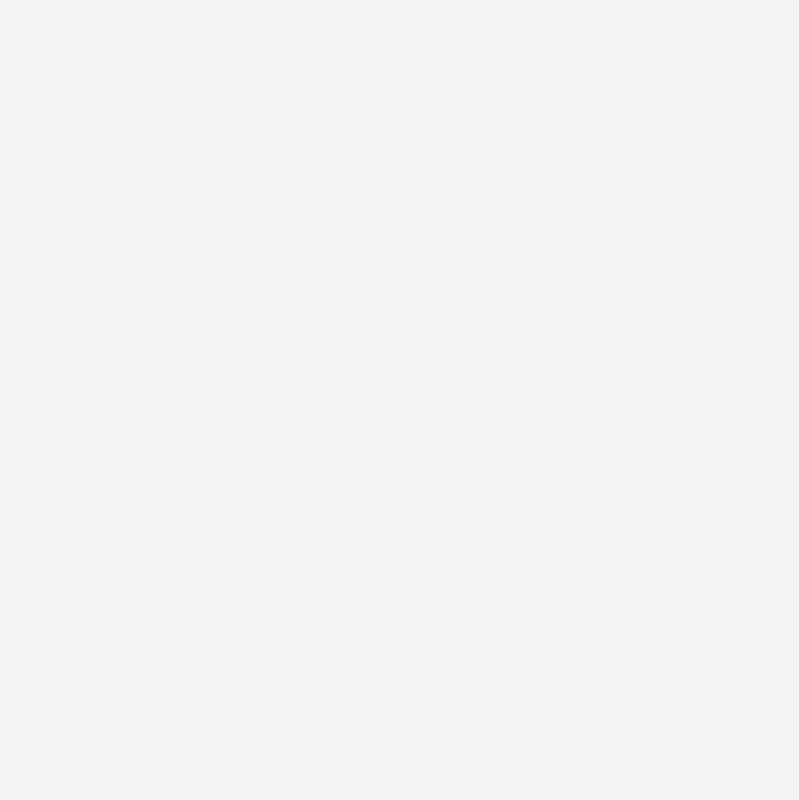
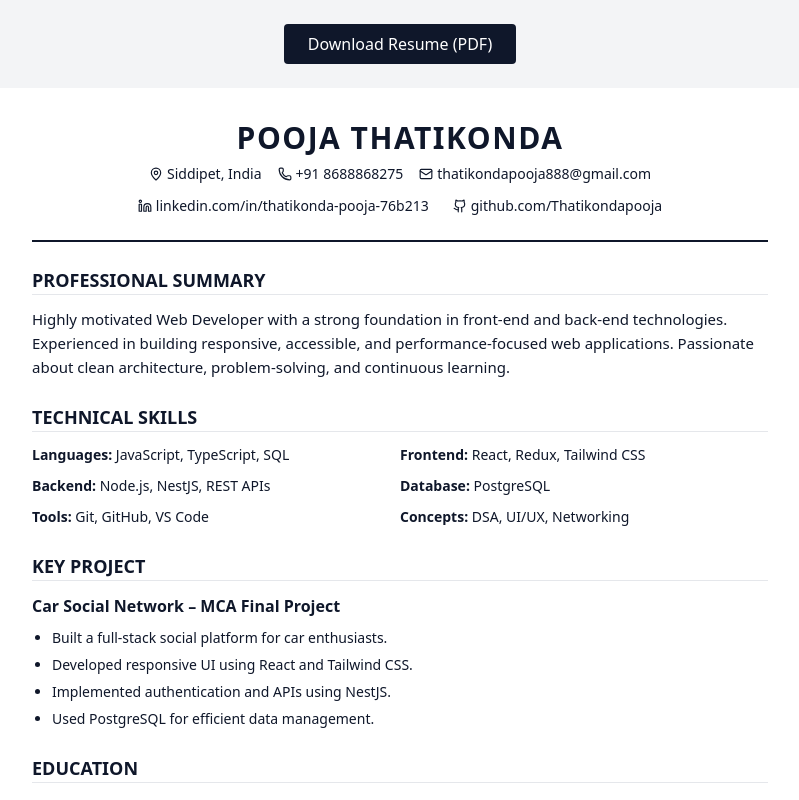
Before and after one commit to Thatikondapooja/trello_app_cfrontend-, a React (Create React App) app: page /ResumeView in a window 1280 px wide. Before the commit this address had no page. Shown: the top 800 px of the page, without its empty margins (240-1039 px from the left). Built offline with nearby package versions, Linux system fonts and the light colour scheme.

Commit message:
drag and drop madification.

```diff
--- a/package.json
+++ b/package.json
@@ -16,6 +16,7 @@
     "@types/react": "^19.2.7",
     "@types/react-dom": "^19.2.3",
     "axios": "^1.13.2",
+    "lucide-react": "^0.562.0",
     "react": "^19.2.3",
     "react-dom": "^19.2.3",
     "react-redux": "^9.2.0",
--- a/src/component/TaskCard.tsx
+++ b/src/component/TaskCard.tsx
@@ -1,52 +1,30 @@
-import { useSortable } from "@dnd-kit/sortable";
+import { useDraggable } from "@dnd-kit/core";
 import { CSS } from "@dnd-kit/utilities";
+import { Card } from "../features/auth/card/types";
 
-interface Props {
-    id: number;
-    title: string;
-}
-
-const TaskCard = ({ id, title }: Props) => {
-    const {
-        attributes,
-        listeners,
-        setNodeRef,
-        transform,
-        transition,
-        isDragging,
-    } = useSortable({
-        id,
+export default function TaskCard({ card }: { card: Card }) {
+    const { setNodeRef, listeners, attributes, transform } = useDraggable({
+        id: `card-${card.id}`,
         data: {
-            type: 'card',
-            card: { id, title }
-        }
+            type: "CARD",
+            cardId: card.id,
+            listId: card.listId,
+        },
     });
 
     const style = {
-        transform: CSS.Transform.toString(transform),
-        transition,
+        transform: CSS.Translate.toString(transform),
     };
 
     return (
         <div
             ref={setNodeRef}
+            {...listeners}
+            {...attributes}
             style={style}
-            {...attributes}
-            {...listeners}
-            className={`
-                bg-white rounded-xl p-3 shadow-sm
-                hover:shadow-md transition-all
-                cursor-grab active:cursor-grabbing
-                border border-gray-100 hover:border-purple-200
-                group
-                ${isDragging ? 'mb-2 opacity-30' : 'opacity-100'}
-            `}
+            className="bg-white p-3 rounded-lg shadow cursor-grab active:cursor-grabbing"
         >
-            <p className="text-sm text-gray-700 font-medium group-hover:text-purple-600 transition-colors">
-                {title}
-            </p>
+            {card.title}
         </div>
     );
-};
-
-export default TaskCard;
+}
--- a/src/features/auth/card/cardSlice.ts
+++ b/src/features/auth/card/cardSlice.ts
@@ -4,7 +4,7 @@ import { createCard, fetchCardsByList, moveCardThunk } from "./cardThunks";
 interface Card {
     id: number;
     title: string;
-    listId: string;
+    listId: number;
 }
 
 interface CardState {
--- a/src/features/auth/card/cardThunks.ts
+++ b/src/features/auth/card/cardThunks.ts
@@ -9,7 +9,7 @@ import api from "../../../services/api";
 export const createCard = createAsyncThunk(
     "card/create",
     async (
-        payload: { title: string; listId: string },
+        payload: { title: string; listId: number },
         { rejectWithValue }
     ) => {
         try {
@@ -24,7 +24,7 @@ export const createCard = createAsyncThunk(
 // cardThunks.ts
 export const fetchCardsByList = createAsyncThunk(
     "card/fetchByList",
-    async (listId: string, { rejectWithValue }) => {
+    async (listId: number, { rejectWithValue }) => {
         try {
             const res = await api.get(`/cards/list/${listId}`);
             return { listId, cards: res.data };
--- /dev/null
+++ b/src/resume.tsx
@@ -0,0 +1,127 @@
+import { Mail, MapPin, Phone, Linkedin, Github } from "lucide-react"
+import { useRef } from "react"
+import { useReactToPrint } from "react-to-print"
+
+export default function ResumeView() {
+    const resumeRef = useRef()
+
+    const handleDownloadPDF = useReactToPrint({
+        content: () => resumeRef.current,
+        documentTitle: "Pooja_Thatikonda_Resume",
+    })
+
+    return (
+        <>
+            {/* Download Button */}
+            <div className="flex justify-center my-6">
+                <button
+                    onClick={handleDownloadPDF}
+                    className="px-6 py-2 bg-slate-900 text-white rounded hover:bg-slate-800 transition"
+                >
+                    Download Resume (PDF)
+                </button>
+            </div>
+
+            {/* Resume */}
+            <div
+                ref={resumeRef}
+                className="max-w-[800px] mx-auto p-8 bg-white text-slate-900 font-sans leading-relaxed"
+            >
+                {/* Header */}
+                <header className="text-center border-b-2 border-slate-900 pb-6 mb-6">
+                    <h1 className="text-3xl font-bold uppercase tracking-wider mb-2">
+                        Pooja Thatikonda
+                    </h1>
+
+                    <div className="flex flex-wrap justify-center gap-4 text-sm">
+                        <span className="flex items-center gap-1">
+                            <MapPin size={14} /> Siddipet, India
+                        </span>
+                        <span className="flex items-center gap-1">
+                            <Phone size={14} /> +91 8688868275
+                        </span>
+                        <span className="flex items-center gap-1">
+                            <Mail size={14} /> thatikondapooja888@gmail.com
+                        </span>
+                    </div>
+
+                    <div className="flex justify-center gap-6 mt-3 text-sm font-medium">
+                        <span className="flex items-center gap-1">
+                            <Linkedin size={14} /> linkedin.com/in/thatikonda-pooja-76b213
+                        </span>
+                        <span className="flex items-center gap-1">
+                            <Github size={14} /> github.com/Thatikondapooja
+                        </span>
+                    </div>
+                </header>
+
+                {/* Professional Summary */}
+                <section className="mb-6">
+                    <h2 className="text-lg font-bold uppercase border-b mb-3">
+                        Professional Summary
+                    </h2>
+                    <p className="text-[15px] leading-6">
+                        Highly motivated Web Developer with a strong foundation in front-end
+                        and back-end technologies. Experienced in building responsive,
+                        accessible, and performance-focused web applications. Passionate
+                        about clean architecture, problem-solving, and continuous learning.
+                    </p>
+                </section>
+
+                {/* Technical Skills */}
+                <section className="mb-6">
+                    <h2 className="text-lg font-bold uppercase border-b mb-3">
+                        Technical Skills
+                    </h2>
+                    <div className="grid grid-cols-2 gap-y-2 text-[14px]">
+                        <p><strong>Languages:</strong> JavaScript, TypeScript, SQL</p>
+                        <p><strong>Frontend:</strong> React, Redux, Tailwind CSS</p>
+                        <p><strong>Backend:</strong> Node.js, NestJS, REST APIs</p>
+                        <p><strong>Database:</strong> PostgreSQL</p>
+                        <p><strong>Tools:</strong> Git, GitHub, VS Code</p>
+                        <p><strong>Concepts:</strong> DSA, UI/UX, Networking</p>
+                    </div>
+                </section>
+
+                {/* Project */}
+                <section className="mb-6">
+                    <h2 className="text-lg font-bold uppercase border-b mb-3">
+                        Key Project
+                    </h2>
+
+                    <h3 className="font-bold text-[16px]">
+                        Car Social Network – MCA Final Project
+                    </h3>
+
+                    <ul className="list-disc ml-5 mt-2 text-[14px] space-y-1">
+                        <li>Built a full-stack social platform for car enthusiasts.</li>
+                        <li>Developed responsive UI using React and Tailwind CSS.</li>
+                        <li>Implemented authentication and APIs using NestJS.</li>
+                        <li>Used PostgreSQL for efficient data management.</li>
+                    </ul>
+                </section>
+
+                {/* Education */}
+                <section className="mb-6">
+                    <h2 className="text-lg font-bold uppercase border-b mb-3">
+                        Education
+                    </h2>
+
+                    <p><strong>MCA</strong> – Aurora’s PG College (2025)</p>
+                    <p><strong>B.Sc (MPCS)</strong> – Prathibha Degree College (2022)</p>
+                    <p><strong>Intermediate</strong> – Sadhana Junior College (2019)</p>
+                </section>
+
+                {/* Languages & Interests */}
+                <section>
+                    <h2 className="text-lg font-bold uppercase border-b mb-3">
+                        Languages & Interests
+                    </h2>
+
+                    <p><strong>Languages:</strong> English (B2), Telugu</p>
+                    <p><strong>Interests:</strong> Design, Sketching, Tech Blogs, Reading</p>
+                </section>
+            </div>
+        </>
+    )
+}
--- a/src/routes/AppRoutes.tsx
+++ b/src/routes/AppRoutes.tsx
@@ -6,6 +6,7 @@ import BoardView from "../features/auth/board/BoardView";
 import Login from "../pages/Login";
 import Signup from "../pages/Signup";
 import CreateBoard from "../CreateBoard";
+import ResumeView from "../resume";
 
 
 const AppRoutes = () => {
@@ -33,6 +34,9 @@ const AppRoutes = () => {
                 />
 
                 <Route path="/board/create" element={<CreateBoard/>}/>
+
+                <Route path="/ResumeView" element={<ResumeView />} />
+
             </Routes>
         </BrowserRouter>
     );
--- a/src/services/cardService.ts
+++ b/src/services/cardService.ts
@@ -2,12 +2,12 @@ import api from "./api";
 
 export const createCardApi = (data: {
     title: string;
-    listId: string;
+    listId: number;
 }) => {
     return api.post("/cards", data);
 };
 
-export const fetchCardsByListApi = (listId: string) => {
+export const fetchCardsByListApi = (listId: number) => {
     return api.get(`/cards/list/${listId}`);
 };
 
```
Also changed, not shown: src/component/kanban/ListCloumns.tsx (+15 -29 lines), src/features/auth/board/BoardView.tsx (+24 -11 lines), src/page/dashboard/Dashboard.tsx (+4 -4 lines), 1 other file (tests, documents, lock files or other folders).
